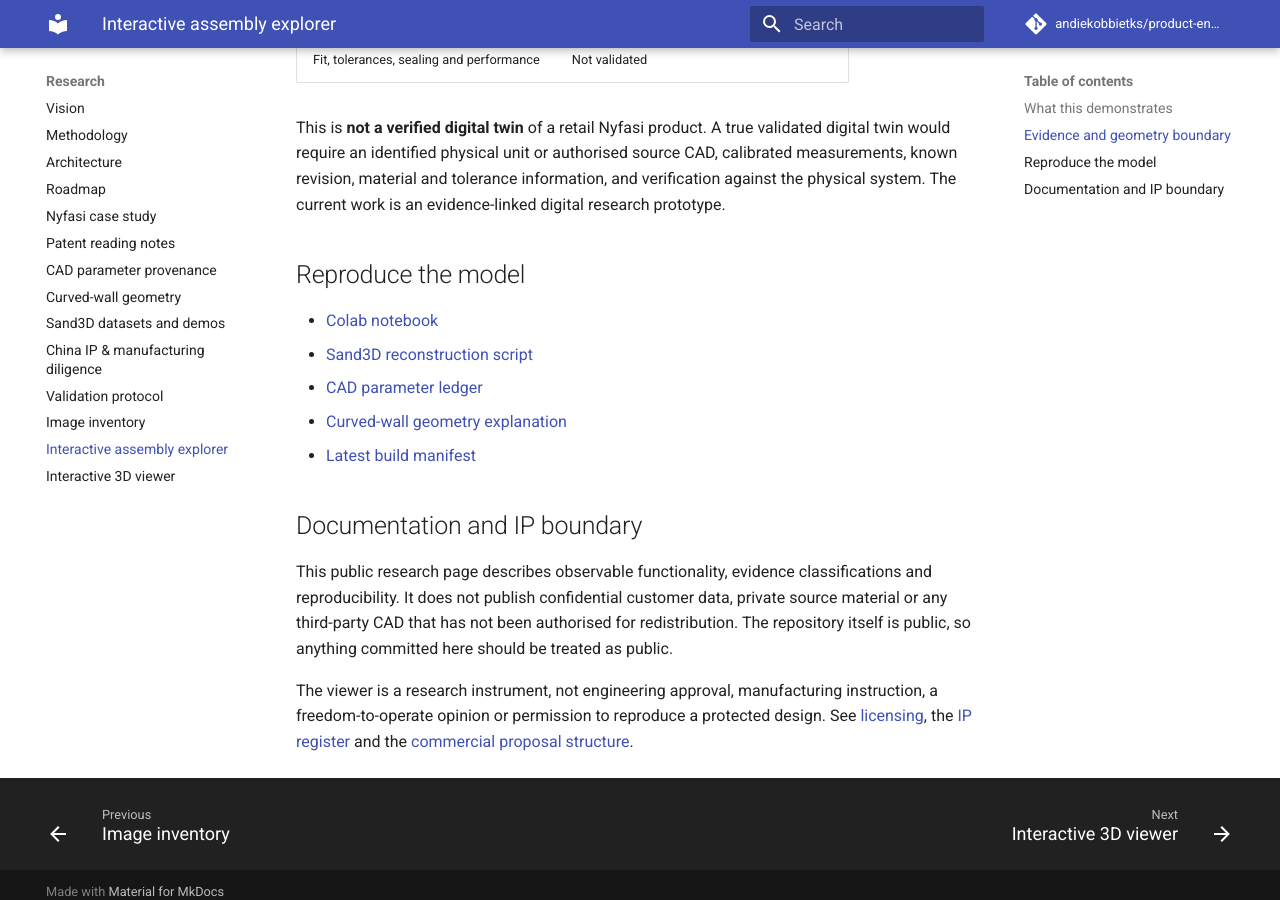
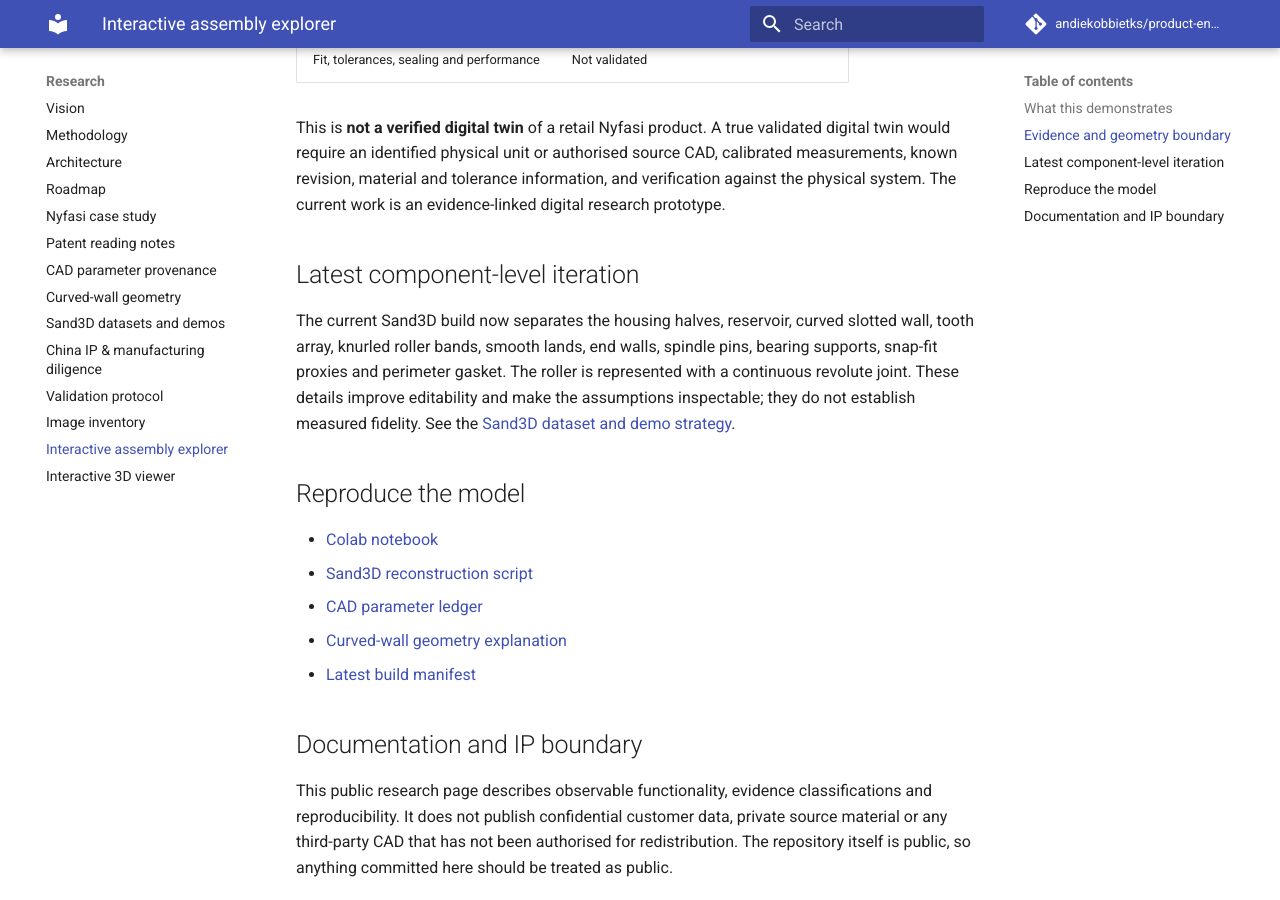
Before and after one commit to andiekobbietks/product-engineering-lab, an MkDocs documentation site: the page built from docs/experiments/assembly-explorer.md, in a window 1280 px wide and 900 px high, scrolled down 1937 px. Built offline with MkDocs 1.6.1 and Material for MkDocs 9.7.7, drawn with Linux system fonts in a browser that asks for light colours; comment, search, counter and statistics services are not loaded.

Commit message:
Update assembly explorer for detailed component build

```diff
--- a/docs/experiments/assembly-explorer.md
+++ b/docs/experiments/assembly-explorer.md
@@ -32,6 +32,10 @@ The viewer includes a procedural preview and a local GLB loader. To inspect the
 
 This is **not a verified digital twin** of a retail Nyfasi product. A true validated digital twin would require an identified physical unit or authorised source CAD, calibrated measurements, known revision, material and tolerance information, and verification against the physical system. The current work is an evidence-linked digital research prototype.
 
+## Latest component-level iteration
+
+The current Sand3D build now separates the housing halves, reservoir, curved slotted wall, tooth array, knurled roller bands, smooth lands, end walls, spindle pins, bearing supports, snap-fit proxies and perimeter gasket. The roller is represented with a continuous revolute joint. These details improve editability and make the assumptions inspectable; they do not establish measured fidelity. See the [Sand3D dataset and demo strategy](sand3d-dataset-strategy.md).
+
 ## Reproduce the model
 
 - [Colab notebook](https://colab.research.google.com/github/andiekobbietks/product-engineering-lab/blob/main/experiments/001-nyfasi-reconstruction/notebooks/nyfasi_reconstruction_colab.ipynb)
```
